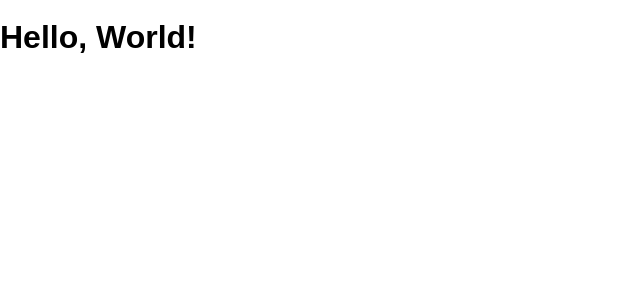
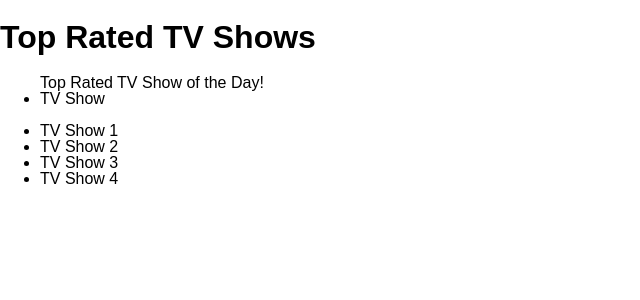
Before and after one commit to AntGrimm/tv-group-project, a React (Create React App) app: page / in a window 1280 px wide. Shown: the top 300 px of the page, without its empty margins (0-640 px from the left). Built offline with nearby package versions, Linux system fonts and the light colour scheme.

Commit message:
Made initial wirefram

```diff
--- a/package.json
+++ b/package.json
@@ -21,9 +21,11 @@
     "stylelint-config-standard": "^18.3.0"
   },
   "dependencies": {
+    "axios": "^0.19.0",
     "json": "^9.0.6",
     "react": "^16.9.0",
     "react-dom": "^16.9.0",
+    "react-router-dom": "^5.0.1",
     "react-scripts": "^3.1.1"
   }
 }
--- a/src/App.js
+++ b/src/App.js
@@ -1,9 +1,9 @@
 import React, { Component } from 'react'
-import HelloWorld from './components/HelloWorld'
+import Homepage from './pages/Homepage'
 
 class App extends Component {
   render() {
-    return <HelloWorld />
+    return <Homepage />
   }
 }
 
--- /dev/null
+++ b/src/pages/Homepage.jsx
@@ -0,0 +1,23 @@
+import React from 'react'
+
+const Homepage = () => {
+  return (
+    <>
+      <header>
+        <h1>Top Rated TV Shows</h1>
+      </header>
+      <ul>
+        <header>Top Rated TV Show of the Day!</header>
+        <li>TV Show</li>
+      </ul>
+      <ul>
+        <li>TV Show 1</li>
+        <li>TV Show 2</li>
+        <li>TV Show 3</li>
+        <li>TV Show 4</li>
+      </ul>
+    </>
+  )
+}
+
+export default Homepage
```
Also changed, not shown: 1 other file (tests, documents, lock files or other folders).
